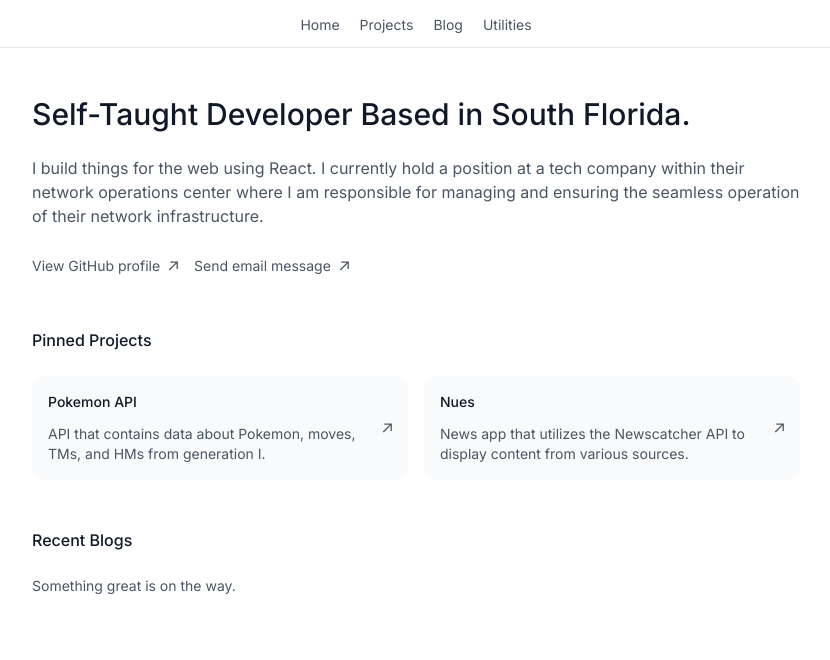
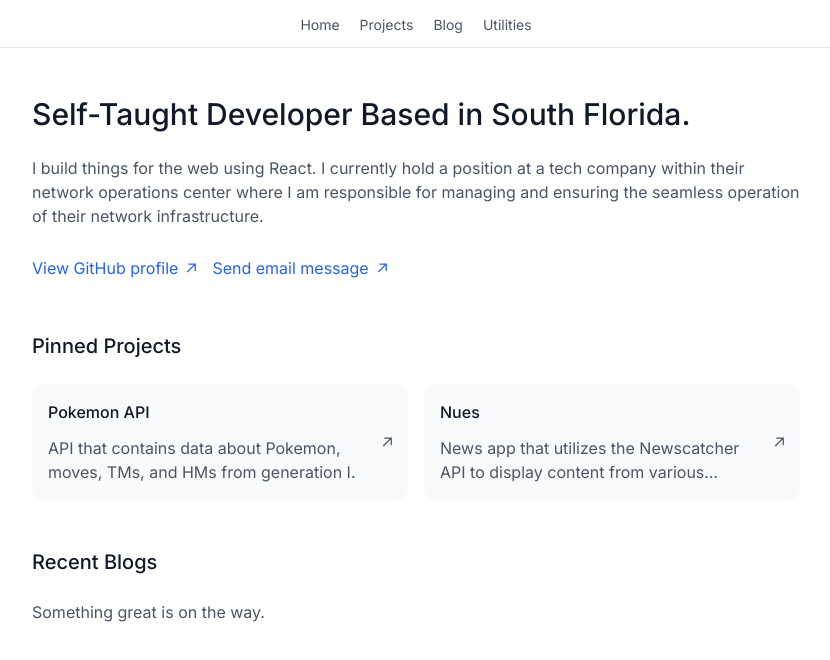
Before and after one commit to starlightroad/gerardoortiz.dev, a Next.js app: page / in a window 1280 px wide. Shown: the top 660 px of the page, without its empty margins (224-1054 px from the left). Built offline with nearby package versions, Linux system fonts and the light colour scheme.

Commit message:
Update the home page
Increased the text size to 20px for headings (excludes H1). Updated
the color of the href links to blue.

```diff
--- a/app/ui/pinned-projects.tsx
+++ b/app/ui/pinned-projects.tsx
@@ -9,7 +9,7 @@ export default function PinnedProjects() {
   return (
     <section>
       <header>
-        <h2 className="mb-6 font-medium text-gray-900">Pinned Projects</h2>
+        <h2 className="mb-6 text-xl font-medium text-gray-900">Pinned Projects</h2>
       </header>
       <ul className="grid grid-cols-2 gap-4">
         {pinned.map((project) => {
@@ -23,8 +23,8 @@ export default function PinnedProjects() {
                 className="flex items-center gap-2 rounded-xl bg-gray-50 p-4"
               >
                 <header>
-                  <h2 className="mb-3 text-sm font-medium text-gray-900">{name}</h2>
-                  <p className="line-clamp-2 text-sm text-gray-600">{description}</p>
+                  <h2 className="mb-3 font-medium text-gray-900">{name}</h2>
+                  <p className="line-clamp-2 text-gray-600">{description}</p>
                 </header>
                 <span>
                   <ArrowIcon />
--- a/app/ui/recent-blogs.tsx
+++ b/app/ui/recent-blogs.tsx
@@ -2,8 +2,8 @@ export default function RecentBlogs() {
   return (
     <section>
       <article className="grid gap-4">
-        <h2 className="mb-2 font-medium text-gray-900">Recent Blogs</h2>
-        <p className="text-sm text-gray-600">Something great is on the way.</p>
+        <h2 className="mb-2 text-xl font-medium text-gray-900">Recent Blogs</h2>
+        <p className="text-gray-600">Something great is on the way.</p>
       </article>
     </section>
   );
--- a/app/ui/social-links.tsx
+++ b/app/ui/social-links.tsx
@@ -15,11 +15,11 @@ export default function SocialLinks() {
             <Link
               href={location}
               target="_blank"
-              className="flex items-center gap-2 rounded-md py-1 text-sm text-gray-600 hover:text-gray-900"
+              className="group flex items-center gap-2 rounded-md py-1 text-blue-600 hover:text-blue-400"
             >
               <span>{name}</span>
               <span>
-                <ArrowIcon />
+                <ArrowIcon className="text-blue-600 group-hover:text-blue-400" />
               </span>
             </Link>
           </li>
```
